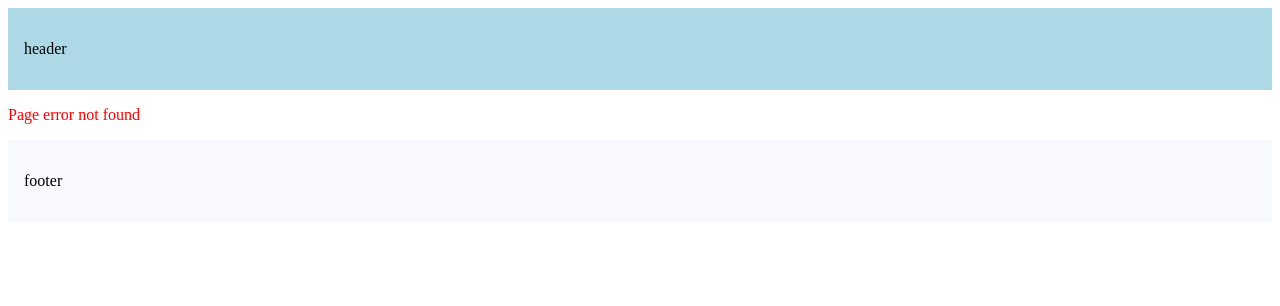
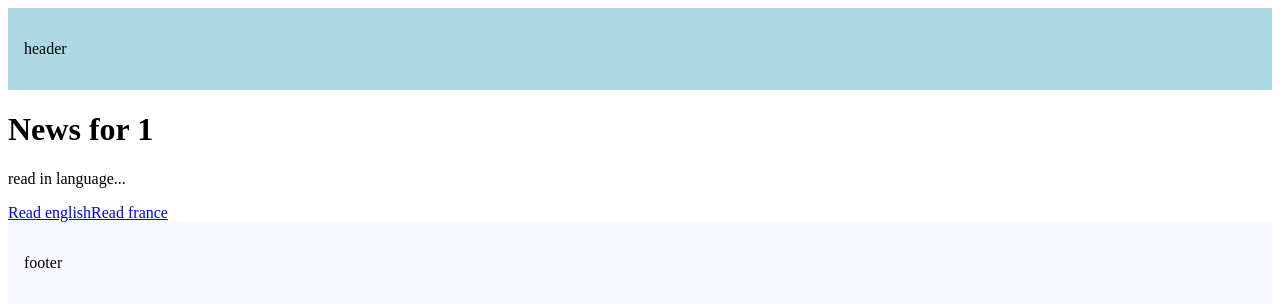
Before and after one commit to AleksandarStanisic021/my-world, a Next.js app: page /articles/1 in a window 1280 px wide. Before the commit this address had no page. Shown: the top 306 px of the page. Built offline with nearby package versions, Linux system fonts and the light colour scheme.

Commit message:
Add news article page and order product component; enhance navigation links

```diff
--- /dev/null
+++ b/src/app/articles/[id]/page.tsx
@@ -0,0 +1,20 @@
+import Link from "next/link";
+export default async function News(
+  { params, query }:
+  {
+    params: Promise<{ id: string }>;
+    query: Promise <{ lang?: "en"|"fr" }>;
+   }
+) {
+  const { id } =await params;
+  //const { lang } = await query;
+
+  return (
+    <div>
+      <h1>News for {id}</h1>
+      <p>read in language...</p>
+      <Link href={`/articles/${id}?lang=en`}>Read english</Link>
+      <Link href={`/articles/${id}?lang=fr`}>Read france</Link>
+    </div>
+  )
+}
--- a/src/app/page.tsx
+++ b/src/app/page.tsx
@@ -14,6 +14,8 @@ export default function Home() {
           <Link href="/products">Products</Link>
           </li>
         </ul>
+        <Link href='/articles/news123?lang=en'>Read english</Link>
+        <Link href='/articles/news123?lang=fr'>Read france</Link>
     </>
   )
 }
--- a/src/app/products/page.tsx
+++ b/src/app/products/page.tsx
@@ -12,8 +12,6 @@ export default function ProductList() {
         <Link href="/products/2"><h2>product 2</h2></Link>
         <Link href="/products/3"><h2>product 3</h2></Link>
        <Link href={`/products/${productId}`}><h2>product {productId}</h2></Link>
-
-
     </>
   )
 }
```
Also changed, not shown: src/app/order-product/page.tsx (added, +18 -0 lines).
